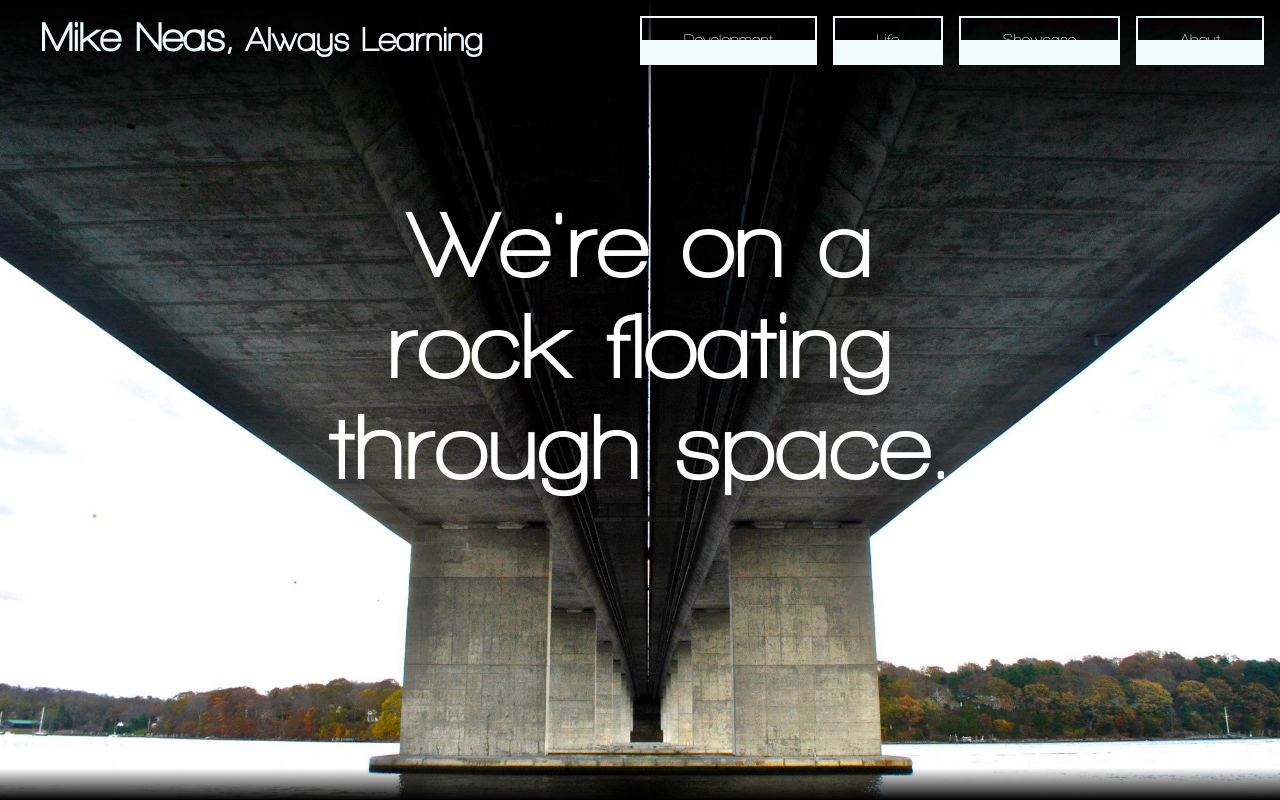
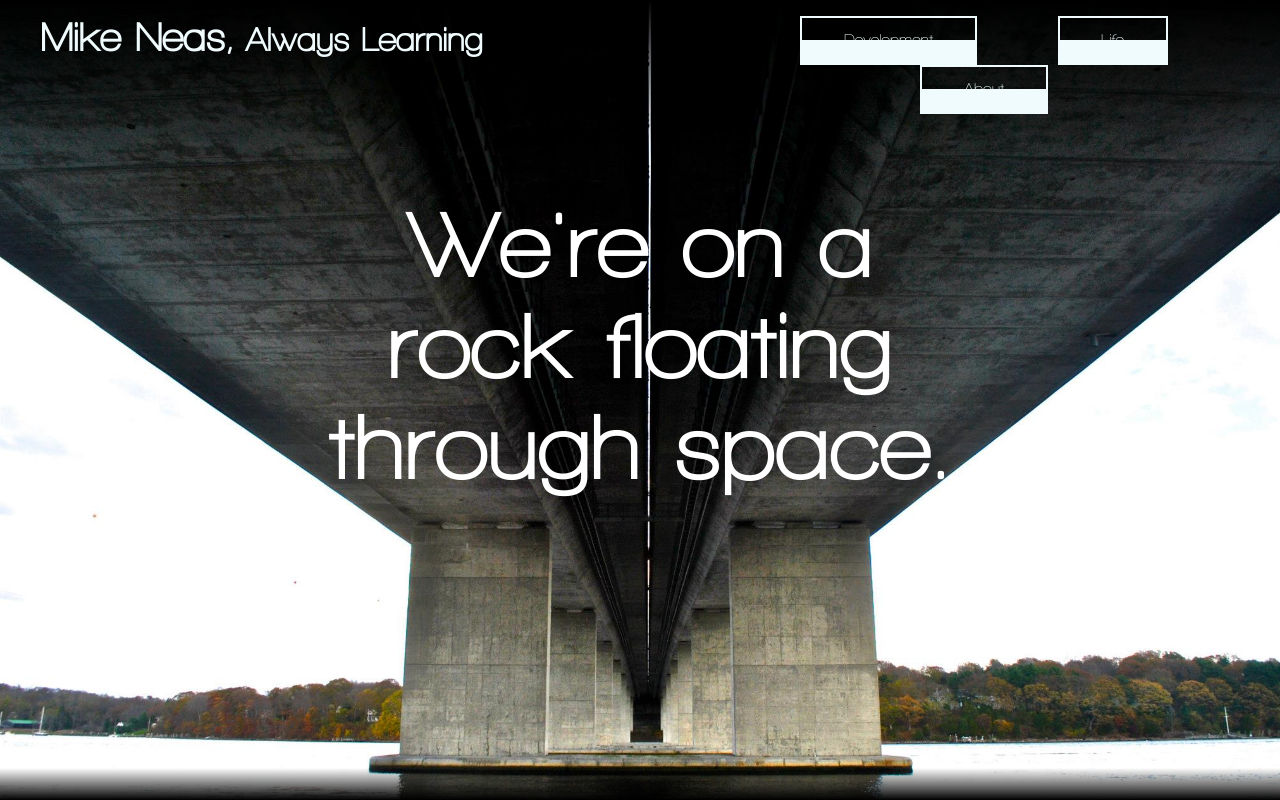
Before and after one commit to MichaelNeas/mikeneas, a plain HTML site: page index.html in a window 1280 px wide. Drawn offline with Linux system fonts and the light colour scheme.

Commit message:
Major restructuring plan

```diff
--- a/css/neasy.css
+++ b/css/neasy.css
@@ -46,7 +46,7 @@ header{
     align-content: space-between;
 }
 header div{
-    width: 50%;
+    width: 60%;
 }
 
 nav{
@@ -63,7 +63,7 @@ nav{
     align-items: flex-start;
     -webkit-align-content: flex-start;
     align-content: flex-start;
-    width: 50%;
+    width: 35%;
     height: 3em;
 }
 
--- a/index.html
+++ b/index.html
@@ -22,7 +22,6 @@
 		<nav id="navbar">
 			<a href="#development" class="btn navbutton">Development</a>
 			<a href="#life" class="btn navbutton">Life</a>
-			<a href="#showcase" class="btn navbutton">Showcase</a>
 			<a href="#about" class="btn navbutton">About</a>
 		</nav>
 	</header>
```
Also changed, not shown: README.md.
